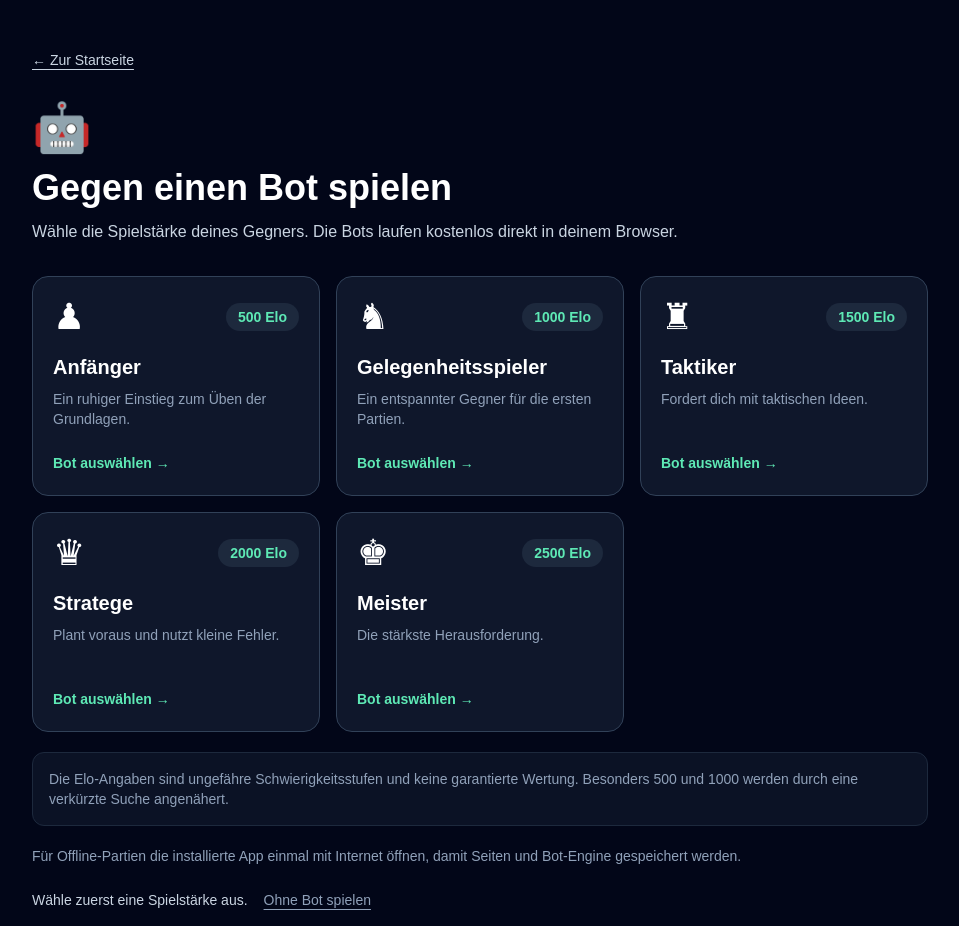
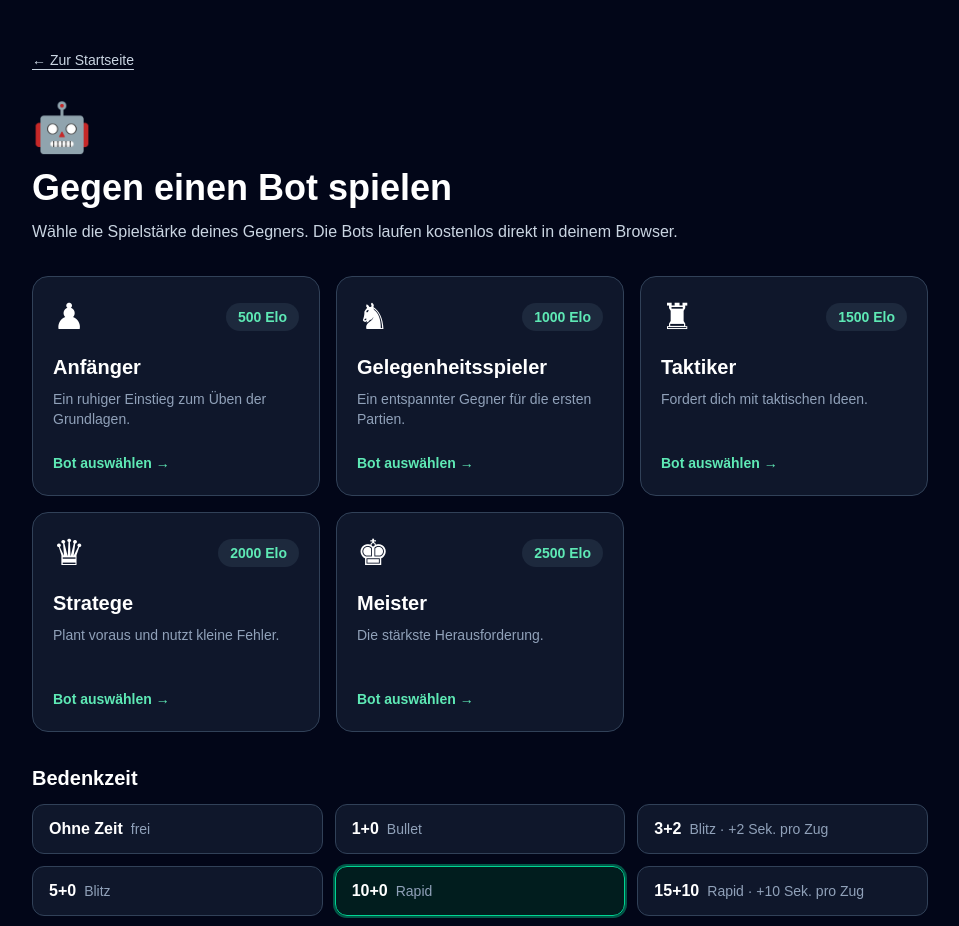
Before and after one commit to Davidbi08/schach-plattform, a Next.js app: page /bot in a window 1280 px wide. Shown: the top 926 px of the page, without its empty margins (160-1119 px from the left). Built offline with nearby package versions, Linux system fonts and the light colour scheme.

Commit message:
Add chess clock presets with increments

```diff
--- a/app/bot/page.tsx
+++ b/app/bot/page.tsx
@@ -2,6 +2,16 @@
 
 import Link from 'next/link';
 import { useState } from 'react';
+
+const clockOptions = [
+  { id: 'free', minutes: 0, increment: 0, label: 'Ohne Zeit', category: 'frei' },
+  { id: '1+0', minutes: 1, increment: 0, label: '1+0', category: 'Bullet' },
+  { id: '3+2', minutes: 3, increment: 2, label: '3+2', category: 'Blitz' },
+  { id: '5+0', minutes: 5, increment: 0, label: '5+0', category: 'Blitz' },
+  { id: '10+0', minutes: 10, increment: 0, label: '10+0', category: 'Rapid' },
+  { id: '15+10', minutes: 15, increment: 10, label: '15+10', category: 'Rapid' },
+  { id: '30+0', minutes: 30, increment: 0, label: '30+0', category: 'Klassisch' },
+];
 
 const bots = [
   { elo: 500, name: 'Anfänger', description: 'Ein ruhiger Einstieg zum Üben der Grundlagen.', icon: '♟' },
@@ -13,6 +23,8 @@ const bots = [
 
 export default function BotPage() {
   const [selectedElo, setSelectedElo] = useState<number | null>(null);
+  const [selectedClock, setSelectedClock] = useState('10+0');
+  const clock = clockOptions.find((option) => option.id === selectedClock) ?? clockOptions[4];
 
   return (
     <main className="min-h-screen bg-slate-950 px-6 py-12 text-white">
@@ -46,13 +58,27 @@ export default function BotPage() {
             );
           })}
         </section>
+        <section className="mt-8" aria-label="Bedenkzeit auswählen">
+          <h2 className="mb-3 text-xl font-semibold">Bedenkzeit</h2>
+          <div className="grid gap-3 sm:grid-cols-2 lg:grid-cols-3">
+            {clockOptions.map((option) => (
+              <button key={option.id} type="button" aria-pressed={selectedClock === option.id} onClick={() => setSelectedClock(option.id)}
+                className={selectedClock === option.id
+                  ? 'rounded-xl border border-emerald-400 bg-emerald-950/60 px-4 py-3 text-left ring-2 ring-emerald-400/40'
+                  : 'rounded-xl border border-slate-700 bg-slate-900 px-4 py-3 text-left hover:border-slate-500'}>
+                <span className="font-bold">{option.label}</span>
+                <span className="ml-2 text-sm text-slate-400">{option.category}{option.increment > 0 ? ' · +' + option.increment + ' Sek. pro Zug' : ''}</span>
+              </button>
+            ))}
+          </div>
+        </section>
         <p className="mt-5 rounded-xl border border-slate-800 bg-slate-900/70 p-4 text-sm text-slate-400">
           Die Elo-Angaben sind ungefähre Schwierigkeitsstufen und keine garantierte Wertung. Besonders 500 und 1000 werden durch eine verkürzte Suche angenähert.
         </p>
         <p className="mt-5 text-sm text-slate-400">Für Offline-Partien die installierte App einmal mit Internet öffnen, damit Seiten und Bot-Engine gespeichert werden.</p>
         <div className="mt-6 flex flex-wrap items-center gap-4">
           {selectedElo !== null ? (
-            <a href={'/play?mode=bot&elo=' + selectedElo} className="rounded-xl bg-emerald-400 px-6 py-3 font-bold text-slate-950 transition hover:bg-emerald-300">
+            <a href={'/play?mode=bot&elo=' + selectedElo + '&time=' + clock.minutes + '&increment=' + clock.increment} className="rounded-xl bg-emerald-400 px-6 py-3 font-bold text-slate-950 transition hover:bg-emerald-300">
               Spiel gegen {selectedElo}-Elo-Bot starten
             </a>
           ) : <p aria-live="polite" className="text-sm text-slate-300">Wähle zuerst eine Spielstärke aus.</p>}
```
